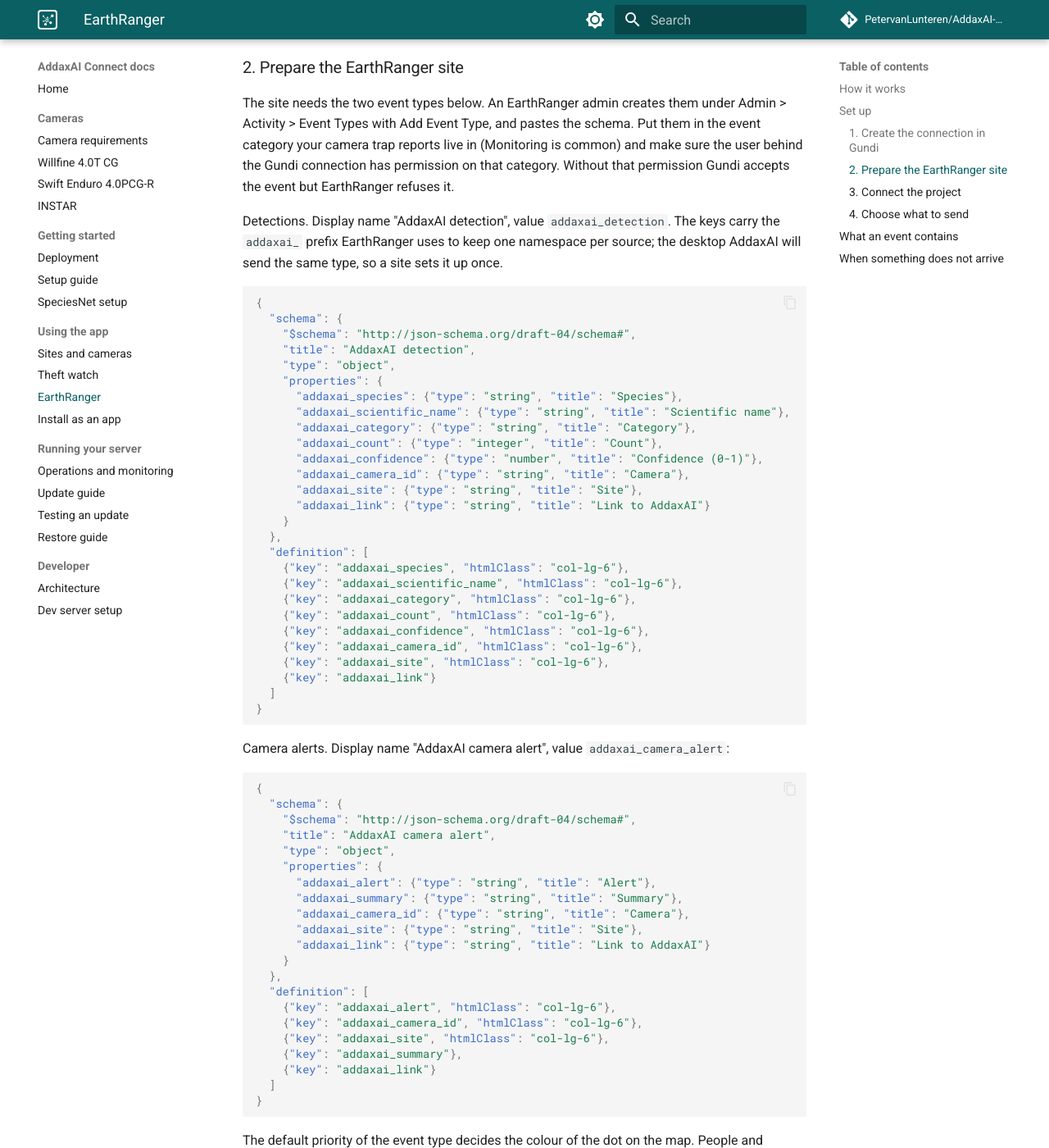
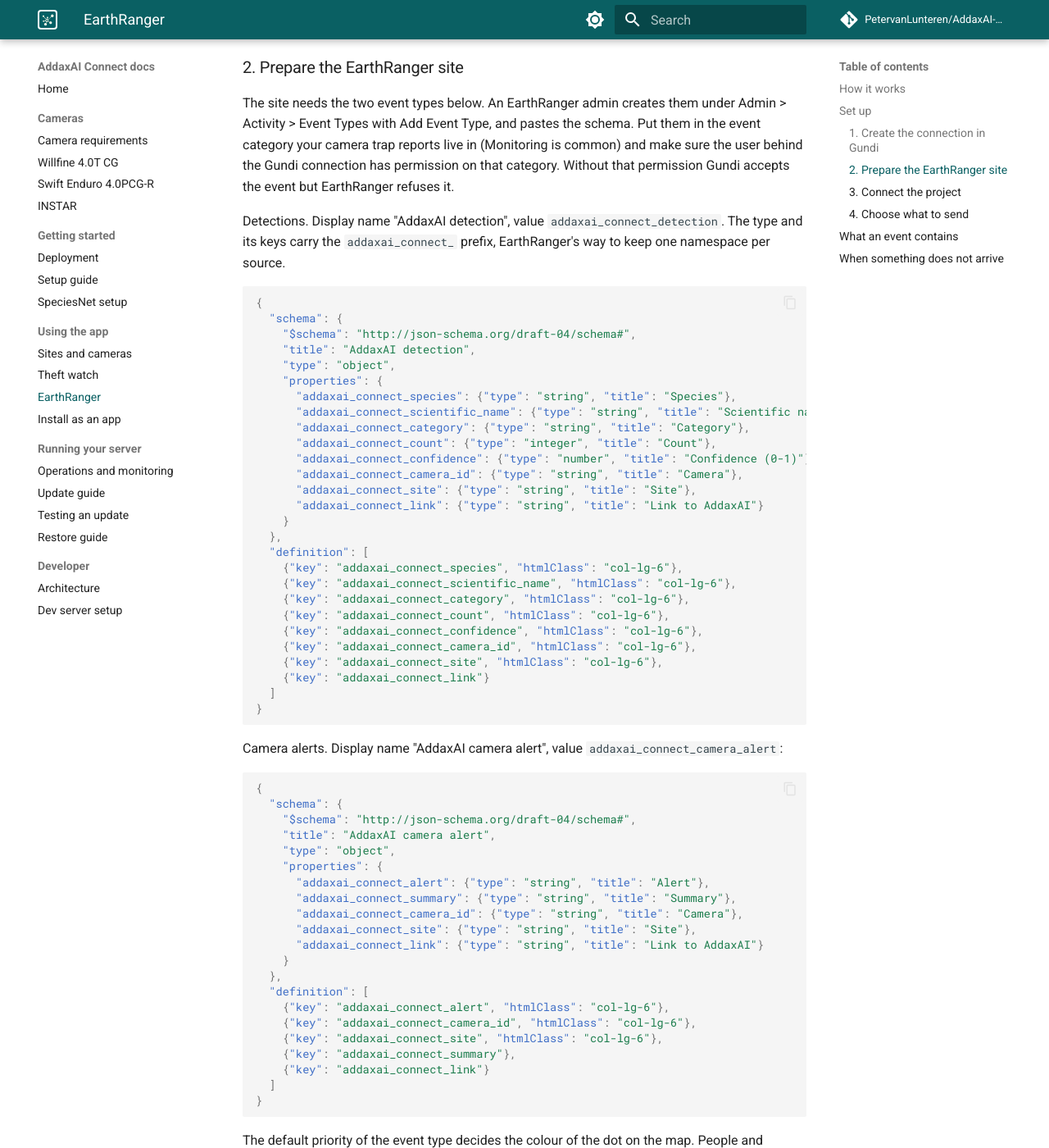
Before and after one commit to PetervanLunteren/AddaxAI-Connect, an MkDocs documentation site: the page built from docs/integrations/earthranger.md, in a window 1280 px wide and 1400 px high, scrolled down 1168 px. Shown: the whole window at 82% size. Built offline with MkDocs 1.6.1 and Material for MkDocs 9.7.7, drawn with Linux system fonts in a browser that asks for light colours; comment, search, counter and statistics services are not loaded; some of the changed text lies outside the part shown.

Commit message:
Reserve the addaxai_ namespace for the desktop app, Connect uses addaxai_connect_
The desktop AddaxAI will send its own detection events later, with
verified labels and updates, so it gets its own type. Connect's type and
detail keys carry the addaxai_connect_ prefix, and plain addaxai_ stays
free for that.

````diff
--- a/docs/integrations/earthranger.md
+++ b/docs/integrations/earthranger.md
@@ -29,7 +29,7 @@
 
 The site needs the two event types below. An EarthRanger admin creates them under Admin > Activity > Event Types with Add Event Type, and pastes the schema. Put them in the event category your camera trap reports live in (Monitoring is common) and make sure the user behind the Gundi connection has permission on that category. Without that permission Gundi accepts the event but EarthRanger refuses it.
 
-Detections. Display name "AddaxAI detection", value `addaxai_detection`. The keys carry the `addaxai_` prefix EarthRanger uses to keep one namespace per source; the desktop AddaxAI will send the same type, so a site sets it up once.
+Detections. Display name "AddaxAI detection", value `addaxai_connect_detection`. The type and its keys carry the `addaxai_connect_` prefix, EarthRanger's way to keep one namespace per source.
 
 ```json
 {
@@ -38,30 +38,30 @@
     "title": "AddaxAI detection",
     "type": "object",
     "properties": {
-      "addaxai_species": {"type": "string", "title": "Species"},
-      "addaxai_scientific_name": {"type": "string", "title": "Scientific name"},
-      "addaxai_category": {"type": "string", "title": "Category"},
-      "addaxai_count": {"type": "integer", "title": "Count"},
-      "addaxai_confidence": {"type": "number", "title": "Confidence (0-1)"},
-      "addaxai_camera_id": {"type": "string", "title": "Camera"},
-      "addaxai_site": {"type": "string", "title": "Site"},
-      "addaxai_link": {"type": "string", "title": "Link to AddaxAI"}
+      "addaxai_connect_species": {"type": "string", "title": "Species"},
+      "addaxai_connect_scientific_name": {"type": "string", "title": "Scientific name"},
+      "addaxai_connect_category": {"type": "string", "title": "Category"},
+      "addaxai_connect_count": {"type": "integer", "title": "Count"},
+      "addaxai_connect_confidence": {"type": "number", "title": "Confidence (0-1)"},
+      "addaxai_connect_camera_id": {"type": "string", "title": "Camera"},
+      "addaxai_connect_site": {"type": "string", "title": "Site"},
+      "addaxai_connect_link": {"type": "string", "title": "Link to AddaxAI"}
     }
   },
   "definition": [
-    {"key": "addaxai_species", "htmlClass": "col-lg-6"},
-    {"key": "addaxai_scientific_name", "htmlClass": "col-lg-6"},
-    {"key": "addaxai_category", "htmlClass": "col-lg-6"},
-    {"key": "addaxai_count", "htmlClass": "col-lg-6"},
-    {"key": "addaxai_confidence", "htmlClass": "col-lg-6"},
-    {"key": "addaxai_camera_id", "htmlClass": "col-lg-6"},
-    {"key": "addaxai_site", "htmlClass": "col-lg-6"},
-    {"key": "addaxai_link"}
+    {"key": "addaxai_connect_species", "htmlClass": "col-lg-6"},
+    {"key": "addaxai_connect_scientific_name", "htmlClass": "col-lg-6"},
+    {"key": "addaxai_connect_category", "htmlClass": "col-lg-6"},
+    {"key": "addaxai_connect_count", "htmlClass": "col-lg-6"},
+    {"key": "addaxai_connect_confidence", "htmlClass": "col-lg-6"},
+    {"key": "addaxai_connect_camera_id", "htmlClass": "col-lg-6"},
+    {"key": "addaxai_connect_site", "htmlClass": "col-lg-6"},
+    {"key": "addaxai_connect_link"}
   ]
 }
 ```
 
-Camera alerts. Display name "AddaxAI camera alert", value `addaxai_camera_alert`:
+Camera alerts. Display name "AddaxAI camera alert", value `addaxai_connect_camera_alert`:
 
 ```json
 {
@@ -70,24 +70,24 @@
     "title": "AddaxAI camera alert",
     "type": "object",
     "properties": {
-      "addaxai_alert": {"type": "string", "title": "Alert"},
-      "addaxai_summary": {"type": "string", "title": "Summary"},
-      "addaxai_camera_id": {"type": "string", "title": "Camera"},
-      "addaxai_site": {"type": "string", "title": "Site"},
-      "addaxai_link": {"type": "string", "title": "Link to AddaxAI"}
+      "addaxai_connect_alert": {"type": "string", "title": "Alert"},
+      "addaxai_connect_summary": {"type": "string", "title": "Summary"},
+      "addaxai_connect_camera_id": {"type": "string", "title": "Camera"},
+      "addaxai_connect_site": {"type": "string", "title": "Site"},
+      "addaxai_connect_link": {"type": "string", "title": "Link to AddaxAI"}
     }
   },
   "definition": [
-    {"key": "addaxai_alert", "htmlClass": "col-lg-6"},
-    {"key": "addaxai_camera_id", "htmlClass": "col-lg-6"},
-    {"key": "addaxai_site", "htmlClass": "col-lg-6"},
-    {"key": "addaxai_summary"},
-    {"key": "addaxai_link"}
+    {"key": "addaxai_connect_alert", "htmlClass": "col-lg-6"},
+    {"key": "addaxai_connect_camera_id", "htmlClass": "col-lg-6"},
+    {"key": "addaxai_connect_site", "htmlClass": "col-lg-6"},
+    {"key": "addaxai_connect_summary"},
+    {"key": "addaxai_connect_link"}
   ]
 }
 ```
 
-The default priority of the event type decides the colour of the dot on the map. People and vehicles come in with `addaxai_category` set to `person` or `vehicle`, so a site that wants those in red can ask the Gundi team for a mapping rule on that field, or give them their own event type.
+The default priority of the event type decides the colour of the dot on the map. People and vehicles come in with `addaxai_connect_category` set to `person` or `vehicle`, so a site that wants those in red can ask the Gundi team for a mapping rule on that field, or give them their own event type.
 
 ### 3. Connect the project
 
````
Also changed, not shown: DEVELOPERS.md (+6 -5 lines), 4 other files.
